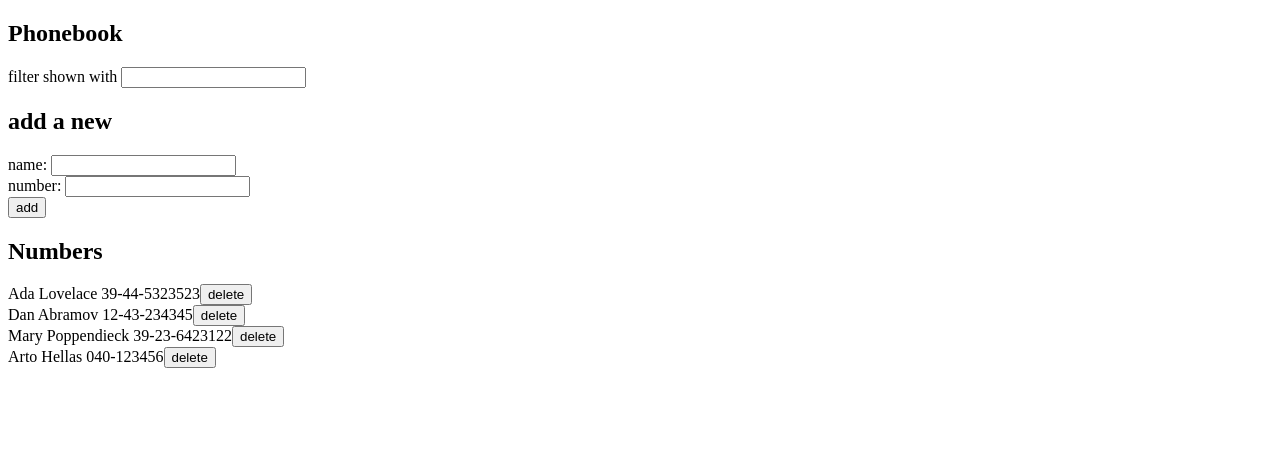
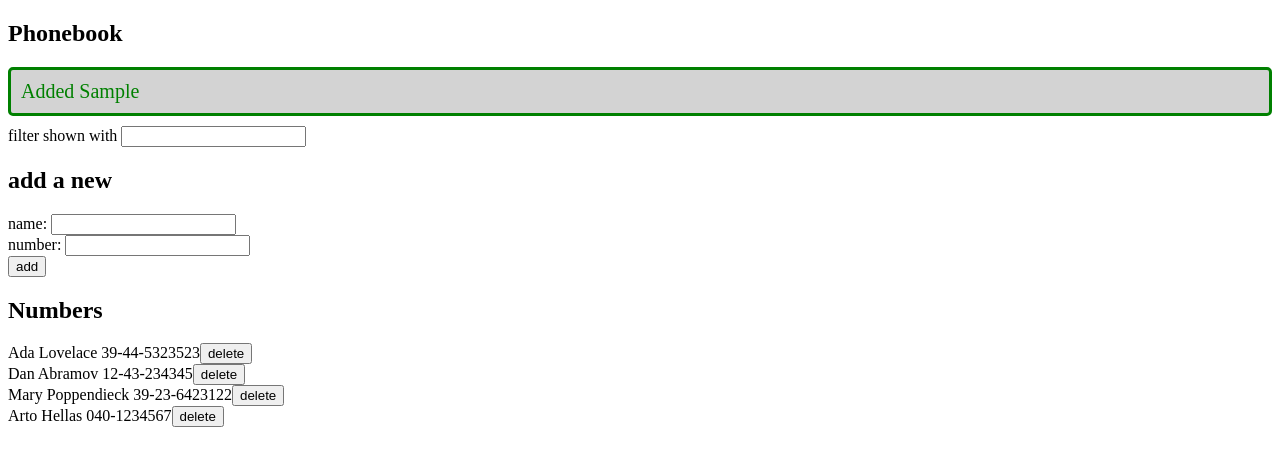
Before and after one commit to halileryildirim/fso-part2, a React (Vite) app in the folder phonebook/: page / in a window 1280 px wide. Both pictures are taken after typing "Sample", "Sample" into the empty fields and a click on the button "add". Shown: the top 466 px of the page. Built offline with nearby package versions, Linux system fonts and the light colour scheme; no server answers; data requests are answered from the project's data file.

Commit message:
Add 2.16 solution

```diff
--- a/phonebook/db.json
+++ b/phonebook/db.json
@@ -17,7 +17,7 @@
     },
     {
       "name": "Arto Hellas",
-      "number": "040-123456",
+      "number": "040-1234567",
       "id": "0e73"
     }
   ]
--- a/phonebook/src/App.jsx
+++ b/phonebook/src/App.jsx
@@ -3,12 +3,14 @@
 import PersonForm from "./components/PersonForm";
 import Persons from "./components/Persons";
 import personService from "./services/persons";
+import Notification from "./components/Notification";
 
 const App = () => {
   const [persons, setPersons] = useState([]);
   const [newName, setNewName] = useState("");
   const [newNumber, setNewNumber] = useState("");
   const [searchValue, setSearchValue] = useState("");
+  const [message, setMessage] = useState(null);
 
   const hook = () => {
     personService.getAll().then((response) => {
@@ -32,8 +34,16 @@
 
   const handleDelete = (id, name) => {
     if (window.confirm(`Delete ${name}`)) {
+      setMessage(`Deleted ${name}`);
       personService.deletePerson(id);
+      removeMessage();
     }
+  };
+
+  const removeMessage = () => {
+    setTimeout(() => {
+      setMessage(null);
+    }, 3000);
   };
 
   const handleSubmit = (e) => {
@@ -50,11 +60,15 @@
         )
       ) {
         personService.update(existingPerson.id, newPerson);
+        setMessage(`Updated ${existingPerson.name}`);
+        removeMessage();
       }
     } else {
       personService.create(newPerson);
+      setMessage(`Added ${newPerson.name}`);
       setNewName("");
       setNewNumber("");
+      removeMessage();
     }
   };
 
@@ -65,6 +79,7 @@
   return (
     <div>
       <h2>Phonebook</h2>
+      <Notification message={message} />
 
       <Filter value={searchValue} onChange={handleSearch} />
 
--- /dev/null
+++ b/phonebook/src/components/Notification.jsx
@@ -0,0 +1,9 @@
+const Notification = ({ message }) => {
+  if (message === null) {
+    return null;
+  }
+
+  return <div className="error">{message}</div>;
+};
+
+export default Notification;
--- /dev/null
+++ b/phonebook/src/index.css
@@ -0,0 +1,9 @@
+.error {
+    color:green;
+    background: lightgrey;
+    font-size: 20px;
+    border-style: solid;
+    border-radius: 5px;
+    padding: 10px;
+    margin-bottom: 10px;
+}
--- a/phonebook/src/main.jsx
+++ b/phonebook/src/main.jsx
@@ -1,4 +1,5 @@
 import ReactDOM from "react-dom/client";
 import App from "./App.jsx";
+import "./index.css";
 
 ReactDOM.createRoot(document.getElementById("root")).render(<App />);
```
